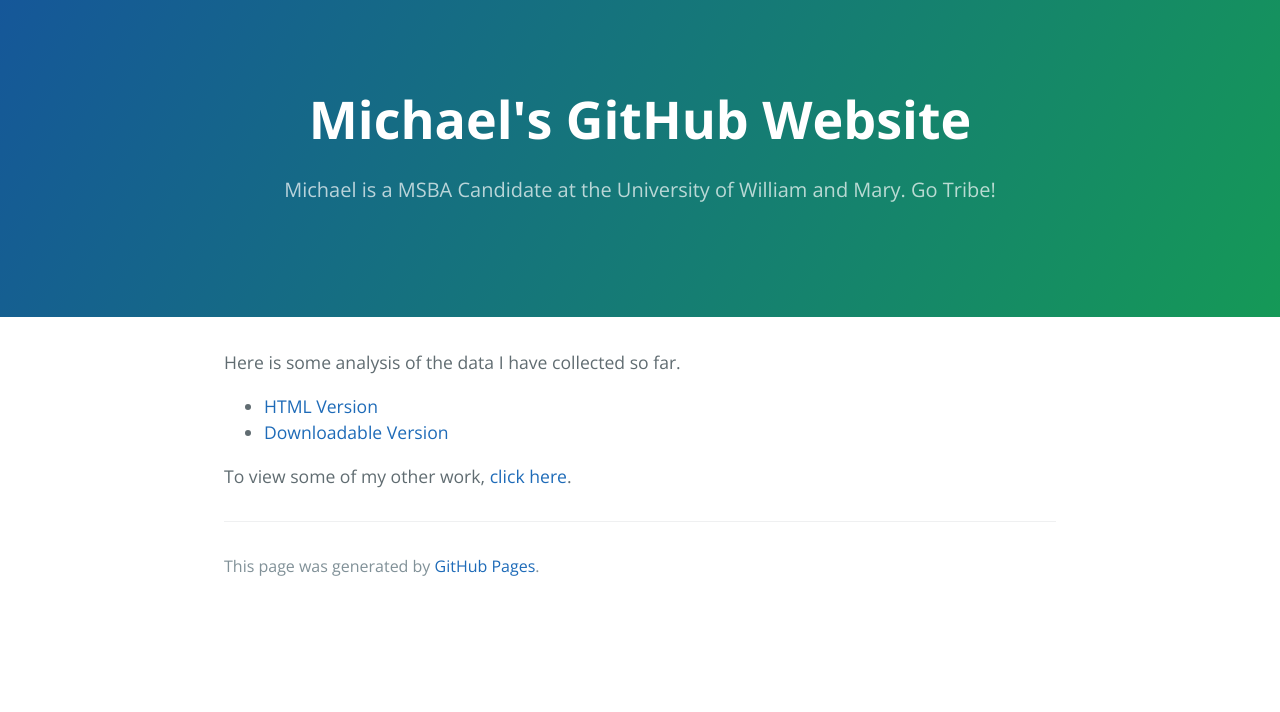
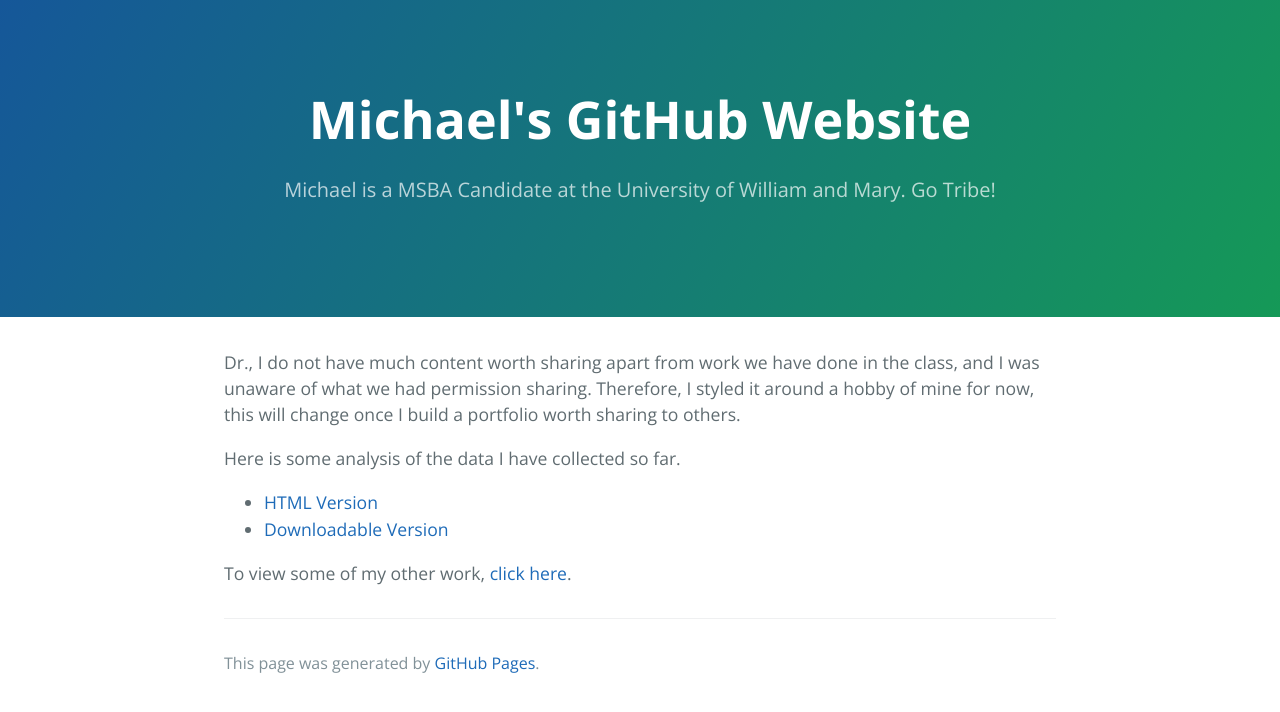
Before and after one commit to michaelpelletier22/michaelpelletier22.github.io, a Jekyll site: the page built from Fantasy Football/index.md, in a window 1280 px wide. Shown: the top 712 px of the page. Built offline with Jekyll 4.4.1, drawn with Linux system fonts in a browser that asks for light colours; our own code applies the rules of GitHub Pages for plain Markdown files.

Commit message:
Update index.md

```diff
--- a/Fantasy Football/index.md
+++ b/Fantasy Football/index.md
@@ -2,6 +2,7 @@
 Title: My Fantasy Football Analysis
 Description: I am an avid sports fan. This folder contains my efforts to apply what I learn in school torwards one of my biggest hobbies: Fantasy Football.
 ---
+Dr., I do not have much content worth sharing apart from work we have done in the class, and I was unaware of what we had permission sharing. Therefore, I styled it around a hobby of mine for now, this will change once I build a portfolio worth sharing to others.
 
 Here is some analysis of the data I have collected so far.
 - [HTML Version](/Github Jupyter Placeholder.html)
```
